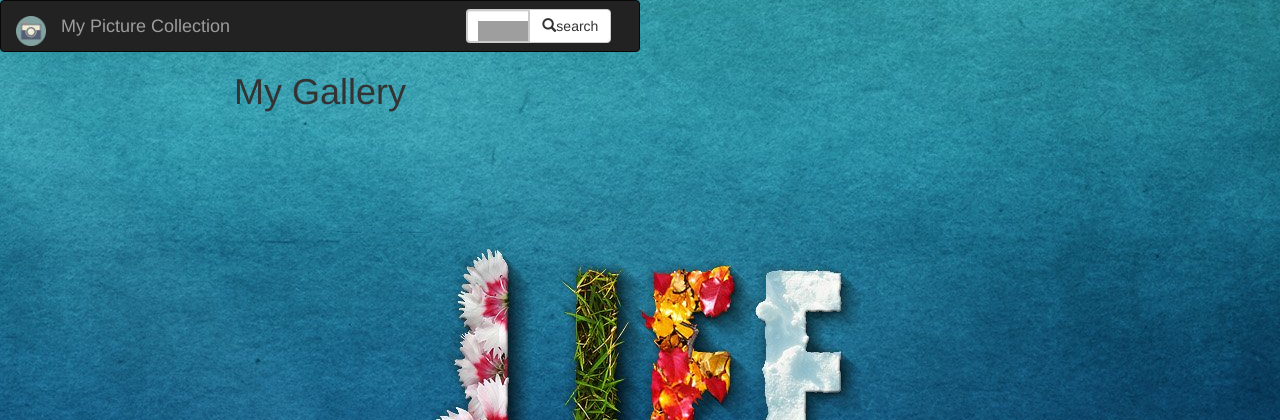
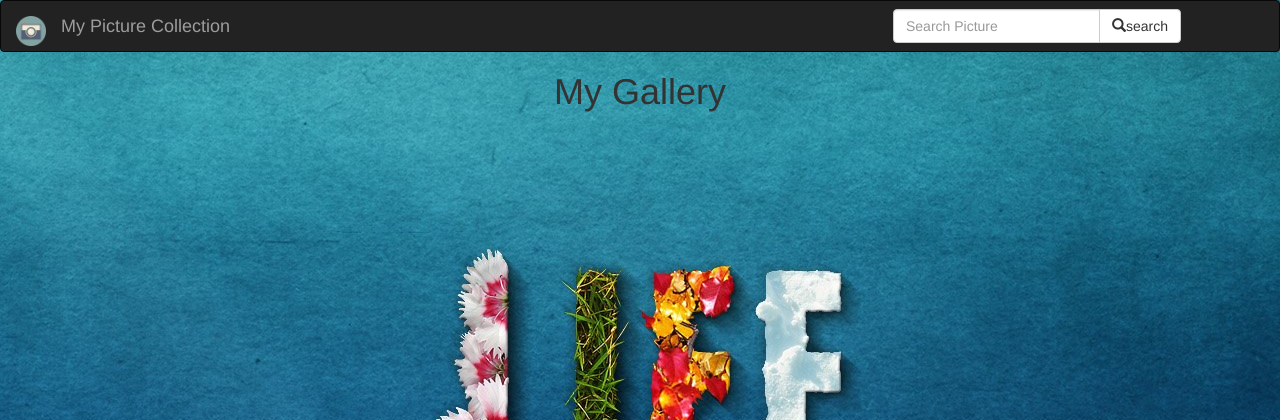
Before and after one commit to kamransumar/gallery-kam, a Django app: page / in a window 1280 px wide. Shown: the top 420 px of the page. Run offline with Django 3.2, Linux system fonts and the light colour scheme; data that the repository does not hold is empty; some libraries are stand-ins or nearby versions; grey boxes are pictures that could not be loaded.

Commit message:
fixed the nav bar

```diff
--- a/pictures/static/css/base.css
+++ b/pictures/static/css/base.css
@@ -3,60 +3,3 @@
   background-attachment: fixed;
   background-position: center;
 }
-
-input[type="text"] {
-  width: 130px;
-  box-sizing: border-box;
-  border: 2px solid #ccc;
-  border-radius: 4px;
-  font-size: 16px;
-  background-color: white;
-  background-image: url("searchicon.png");
-  background-position: 10px 10px;
-  background-repeat: no-repeat;
-  padding: 12px 20px 12px 40px;
-  -webkit-transition: width 0.4s ease-in-out;
-  transition: width 0.4s ease-in-out;
-}
-
-input[type="text"]:focus {
-  width: 100%;
-}
-
-#hehe{
-  position: relative;
-  width: 50%;
-}
-
-.image {
-  display: block;
-  width: 100%;
-  height: auto;
-}
-
-.overlay {
-  position: absolute;
-  top: 0;
-  bottom: 0;
-  left: 0;
-  right: 0;
-  height: 100%;
-  width: 100%;
-  opacity: 0;
-  transition: 0.5s ease;
-  background-color: #008cba;
-}
-
-.container:hover .overlay {
-  opacity: 1;
-}
-
-.text {
-  color: white;
-  font-size: 20px;
-  position: absolute;
-  top: 50%;
-  left: 50%;
-  transform: translate(-50%, -50%);
-  -ms-transform: translate(-50%, -50%);
-}
--- a/pictures/templates/navbar.html
+++ b/pictures/templates/navbar.html
@@ -1,17 +1,9 @@
-{% load bootstrap3 %}
-{% load static %}
-
 <!DOCTYPE html>
 <html lang="en" dir="ltr">
 
 <head>
     <meta charset="utf-8">
     <meta name="viewport" content="width=device-width, initial-scale=1">
-    {% block styles %}
-    {% bootstrap_css %}
-    <link rel="stylesheet" href="{% static 'css/base.css' %}">
-    {% endblock %}
-
 </head>
 
 <body>
@@ -37,9 +29,3 @@
             </div>
         </div>
     </nav>
-
-
-
-</body>
-
-</html>
--- a/pictures/templates/pictures.html
+++ b/pictures/templates/pictures.html
@@ -1,29 +1,17 @@
 {% extends 'base.html' %}
-{% load bootstrap3 %}
-{% load static %}
-
 
 {% block content %}
 {{block.super}}
-
-<head>
-    {% block styles %}
-    {% bootstrap_css %}
-    <link rel="stylesheet" href="{% static 'css/base.css' %}">
-    {% endblock %}
-</head>
 
 <div class="container">
     <div class="row">
         <!-- Looping through news -->
         {% for picture in pictures %}
 
-        <div class="col-xs-6 col-sm-6 col-md-3 col-lg-3 padding-0 hover">
+
+        <div class="col-xs-6 col-sm-6 col-md-3 col-lg-3 padding-0 hover ">
             <img src="{{picture.picture.url}}" class=" img img-responsive" data-toggle="modal" data-target="#{{picture.id}}">
         </div>
-
-
-
 
         <!-- Modal -->
 
```
